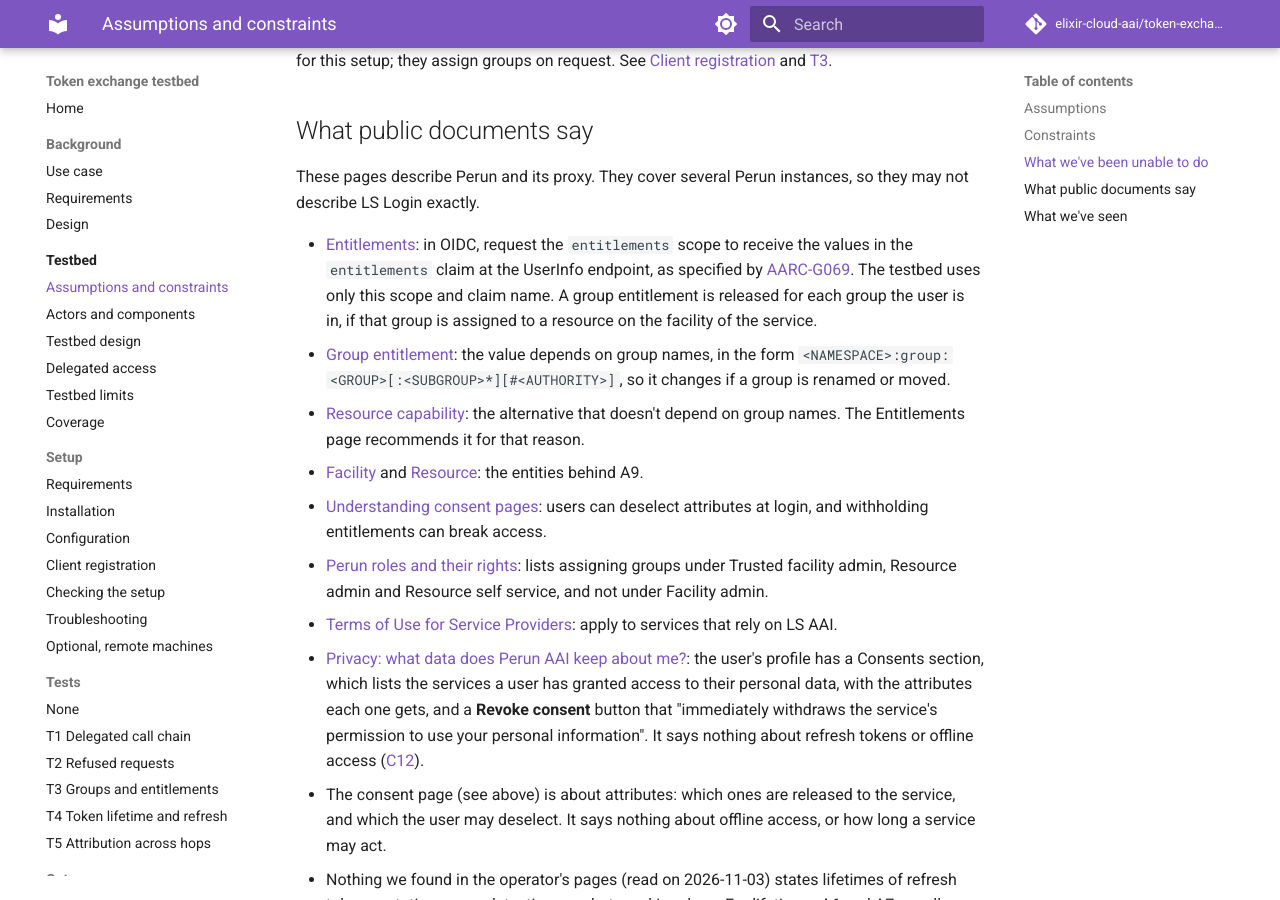
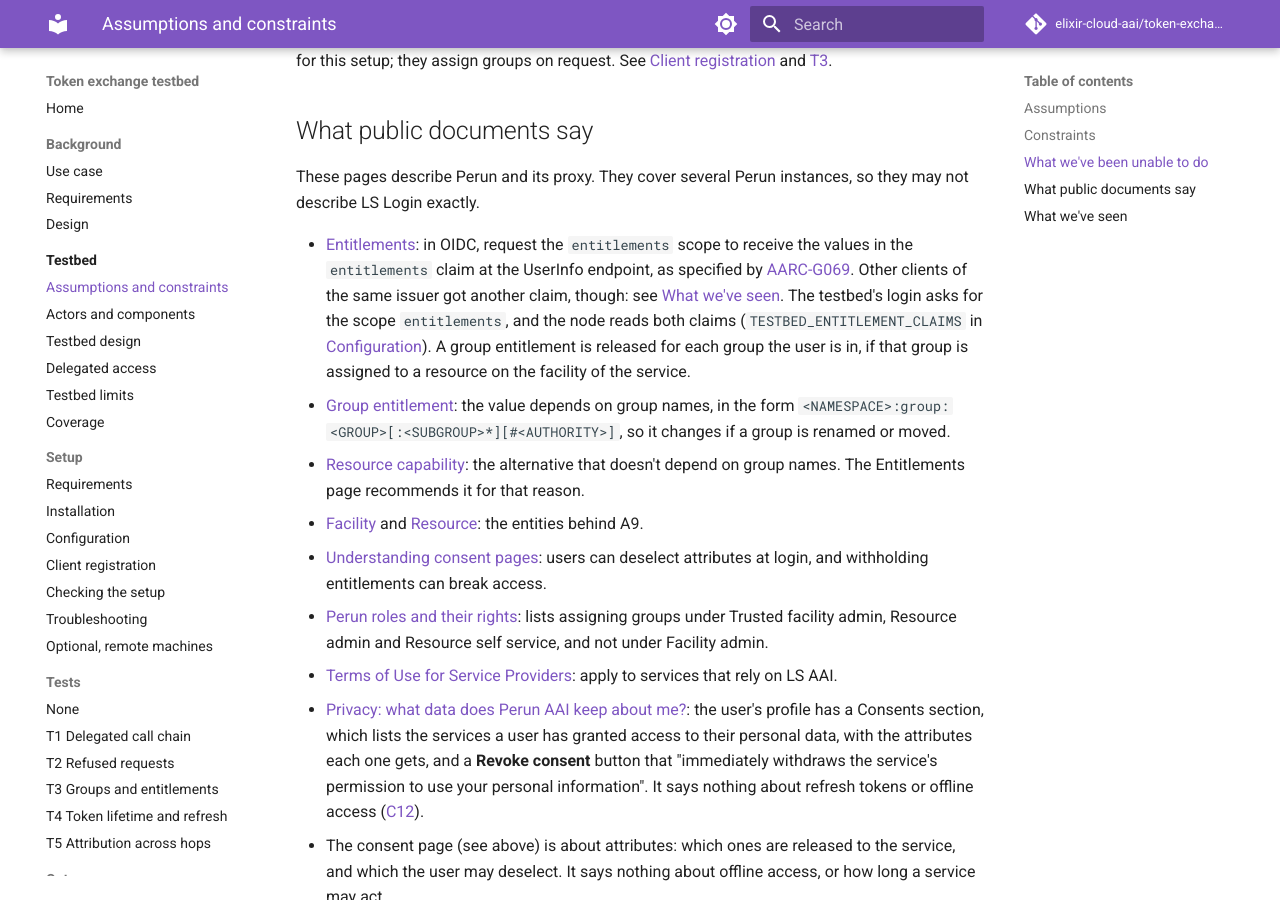
Before and after one commit to elixir-cloud-aai/token-exchange-flow-testbed, an MkDocs documentation site: the page built from docs/testbed/assumptions.md, in a window 1280 px wide and 900 px high, scrolled down 2656 px. Built offline with MkDocs 1.6.1 and Material for MkDocs 9.7.7, drawn with Linux system fonts in a browser that asks for light colours; comment, search, counter and statistics services are not loaded; some of the changed text lies outside the part shown.

Commit message:
docs: describe both entitlement claims
Document `TESTBED_ENTITLEMENT_CLAIMS` (configuration, template), what
generic-issues#46 observed, and what T1 and T3 record: the entitlement
scopes and claims the provider lists, the claim and scope the values
came with, and a one-off login with the scope `eduperson_entitlement`
if user info shows neither claim.

Co-Authored-By: Claude Opus 5.5 <noreply@anthropic.com>

```diff
--- a/docs/testbed/assumptions.md
+++ b/docs/testbed/assumptions.md
@@ -52,7 +52,7 @@ Our own assumptions, from no statement at all:
 
 These pages describe Perun and its proxy. They cover several Perun instances, so they may not describe LS Login exactly.
 
-- [Entitlements](https://perunaai.atlassian.net/wiki/spaces/PERUN/pages/209813518/Entitlements): in OIDC, request the `entitlements` scope to receive the values in the `entitlements` claim at the UserInfo endpoint, as specified by [AARC-G069](https://aarc-community.org/guidelines/aarc-g069/). The testbed uses only this scope and claim name. A group entitlement is released for each group the user is in, if that group is assigned to a resource on the facility of the service.
+- [Entitlements](https://perunaai.atlassian.net/wiki/spaces/PERUN/pages/209813518/Entitlements): in OIDC, request the `entitlements` scope to receive the values in the `entitlements` claim at the UserInfo endpoint, as specified by [AARC-G069](https://aarc-community.org/guidelines/aarc-g069/). Other clients of the same issuer got another claim, though: see [What we've seen](#what-weve-seen). The testbed's login asks for the scope `entitlements`, and the node reads both claims (`TESTBED_ENTITLEMENT_CLAIMS` in [Configuration](../setup/configuration.md#settings)). A group entitlement is released for each group the user is in, if that group is assigned to a resource on the facility of the service.
 - [Group entitlement](https://perunaai.atlassian.net/wiki/spaces/PERUN/pages/350879786/Group+entitlement): the value depends on group names, in the form `<NAMESPACE>:group:<GROUP>[:<SUBGROUP>*][#<AUTHORITY>]`, so it changes if a group is renamed or moved.
 - [Resource capability](https://perunaai.atlassian.net/wiki/spaces/PERUN/pages/351272963/Resource+capability): the alternative that doesn't depend on group names. The Entitlements page recommends it for that reason.
 - [Facility](https://perunaai.atlassian.net/wiki/spaces/PERUN/pages/2252570626/Facility) and [Resource](https://perunaai.atlassian.net/wiki/spaces/PERUN/pages/2261055/Resource): the entities behind A9.
@@ -80,4 +80,6 @@ The `/oidc/` document again, on 2026-11-13, for [delegated access](delegated-acc
 - **Listed:** the scope `offline_access`; the grants `refresh_token` and token exchange; a revocation endpoint, `https://login.aai.lifescience-ri.eu/oidc/revoke`; an introspection endpoint; the token endpoint authentication methods `client_secret_basic`, `client_secret_post` and `none`.
 - **Not listed:** `prompt_values_supported`, `dpop_signing_alg_values_supported`, `tls_client_certificate_bound_access_tokens` and `backchannel_logout_supported`. A missing field doesn't prove that a feature is missing, but no standard way of binding tokens to a client instance is advertised ([C11](#constraints)).
 
+Entitlements as LS Login released them to other clients of the `/oidc/` issuer (read on 2026-11-12 and 2026-11-15, recorded in [generic-issues#46](https://github.com/elixir-cloud-aai/generic-issues/issues/46)): in the claim **`eduperson_entitlement`**, not `entitlements`, and in user info only. The access token carried the scope `eduperson_entitlement`, but not the values. Which claim the testbed's clients get with the scope `entitlements` is unknown until [T1](../tests/t1-call-chain.md) and [T3](../tests/t3-groups.md) have run, so the node reads both.
+
 A login token of Krini's, seen by us on 2026-10-20: `typ` was `at+jwt`, and `aud` held the client's ID.
```
Also changed, not shown: docs/setup/client-registration.md (+1 -1 lines), docs/setup/configuration.md (+1 -0 lines), docs/setup/troubleshooting.md (+1 -1 lines), docs/testbed/design.md (+1 -1 lines), 3 other files.
